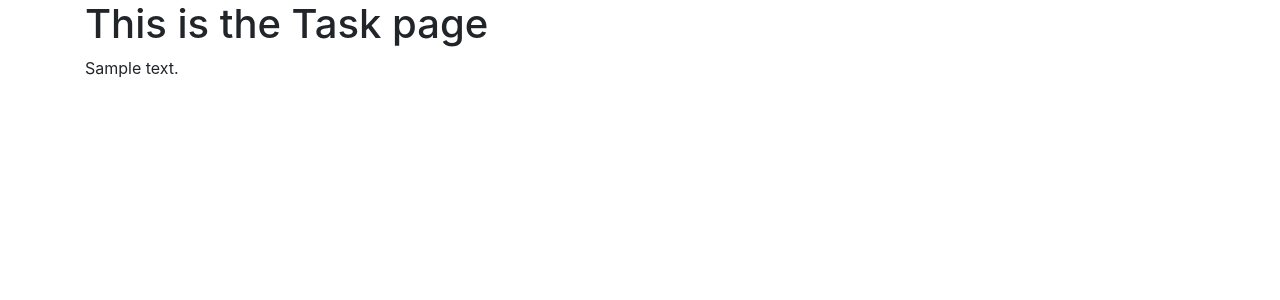
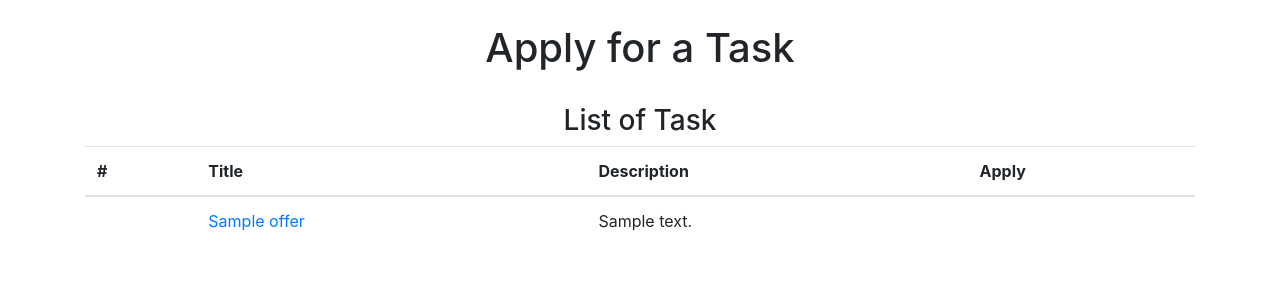
Before and after one commit to Atrebg/unitask, a Flask app: template website/templates/offer.html in a window 1280 px wide. Shown: the part 56-356 px from the top of the page. Run offline with Flask 2, Linux system fonts and the light colour scheme; tables that the repository leaves empty hold one stand-in row (values such as "Sample post"); the template is opened without the code that fills it: values that come from a table or form of the project are taken from there, most other values are stand-ins (such as "Sample title", 1, 10 or a date in 2020); parts of the project's set-up code (start-up, migrations or seed data) failed here and were passed over; some libraries are stand-ins or nearby versions.

Commit message:
Initial commit

```diff
--- a/website/static/index.js
+++ b/website/static/index.js
@@ -1,8 +1,11 @@
-function deleteNote(noteId) {
-    fetch("/delete-note", {
-        method: "POST",
-        body: JSON.stringify({noteId: noteId}),
-    }).then((_res) => {
-        window.location.href = "/";
-    });
+//take the noteid we passed it send a post request to the delete-note endpoint
+//quando riceve una risposta ricarica la pagina window.location.href
+
+function deleteOffer(offerId) {
+  fetch("/delete-offer", {
+    method: "POST",
+    body: JSON.stringify({ offerId: offerId }),
+  }).then((_res) => {
+    window.location.href = "/";
+  });
 }
--- a/website/templates/base.html
+++ b/website/templates/base.html
@@ -32,7 +32,7 @@
             {% if user.is_authenticated %}
             <a class="nav-item nav-link" id="home" href="/">Home</a>
             <a class="nav-item nav-link" id="logout" href="/logout">Logout</a>
-            <a class="nav-item nav-link" id="offer" href="/offer">Task</a>
+            <a class="nav-item nav-link" id="offer" href="/offer">Apply for Task</a>
             {% else %}
           <a class="nav-item nav-link" id="sign_up" href="/sign_up">Sign Up</a>
           <a class="nav-item nav-link" id="login" href="/login">Login</a>
--- a/website/templates/offer.html
+++ b/website/templates/offer.html
@@ -1,5 +1,30 @@
-{% extends "base.html" %} {% block title %}Task{% endblock %} {% block content%}
-<h1>This is the Task page</h1>
-{{ text }}
+{% extends "base.html" %} {% block title %}Apply for Tasks{% endblock %} {% block content%}
+ <br />
+    <h1 align="center">Apply for a Task</h1>
+    <form method="POST">
+        <br />
+        <h3 align= "center"> List of Task </h3>
+        <table class="table table-hover">
+            <thead>
+            <tr>
+                <th scope="col">#</th>
+                <th scope="col">Title</th>
+                <th scope="col">Description</th>
+                <th scope="col">Apply</th>
+            </tr>
+            </thead>
+            {% for offer in tasks %}
+            <tbody>
+            <tr>
+                <th scope="row" value="1"></th>
+                <td> <a href={{ url_for('taskscelta') }}>{{ offer.title }} </a></td>
+                <td>{{ offer.description }}</td>
+                <td></td>
 
-{% endblock %}
+            </tr>
+
+            </tbody>
+            {% endfor %}
+        </table>
+    </form>
+        {% endblock %}
```
Also changed, not shown: website/templates/home.html (+4 -3 lines), website/templates/task.html (added, +11 -0 lines), website/views.py (+28 -12 lines), 1 other file.
